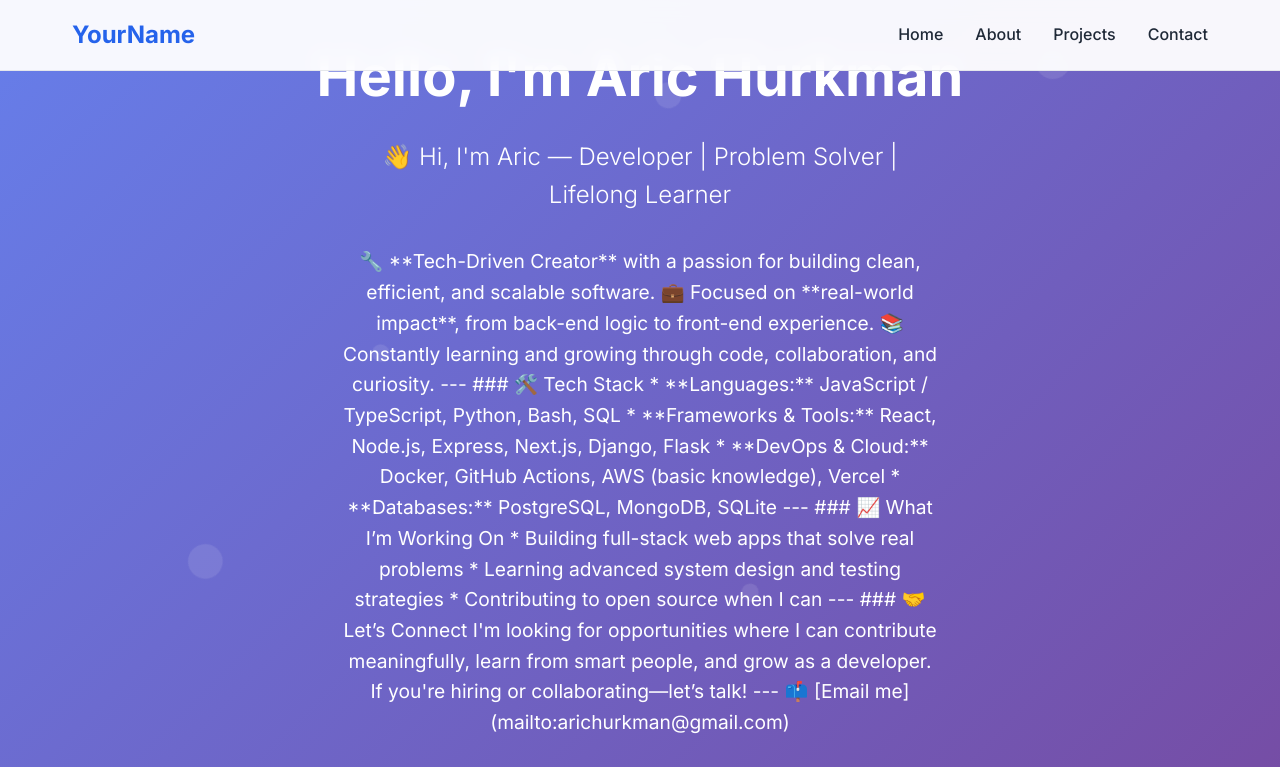
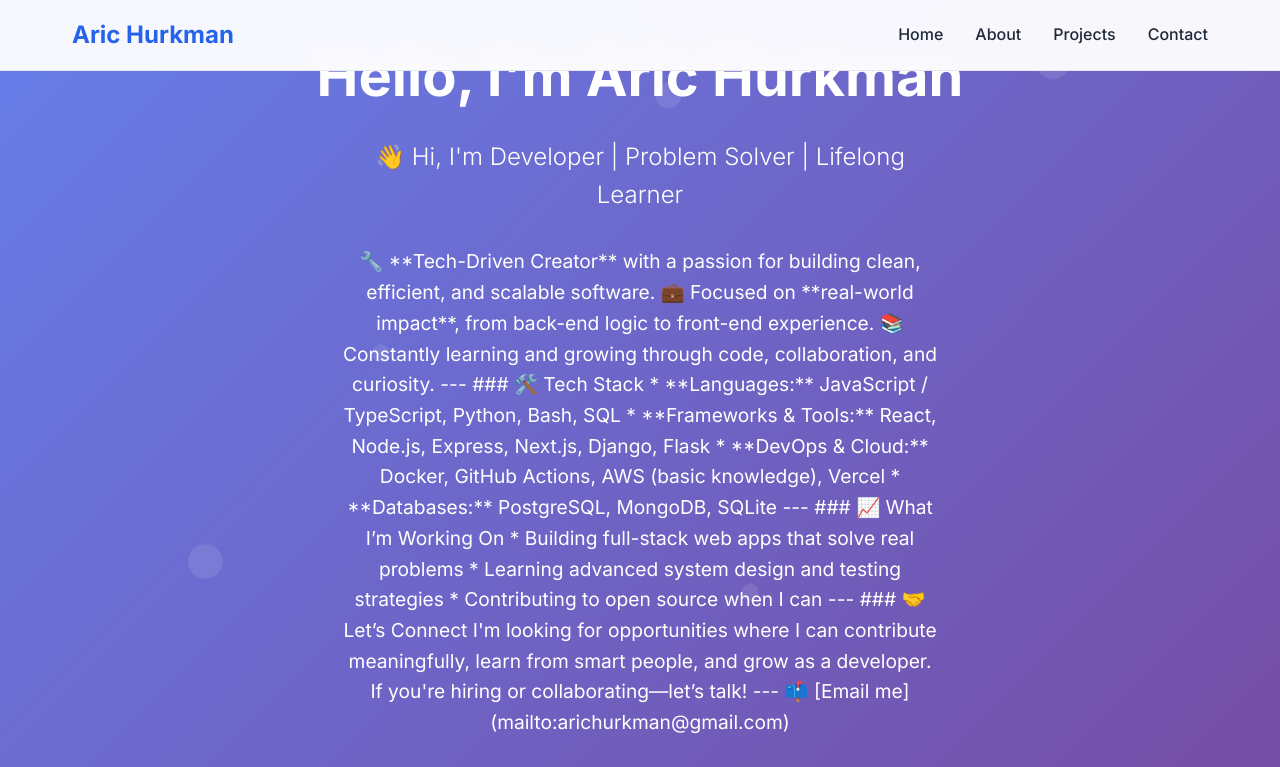
Before and after one commit to aturs3001/portfolio-, a plain HTML site: page index.html in a window 1280 px wide. Shown: the top 767 px of the page. Drawn offline with Linux system fonts and the light colour scheme.

Commit message:
Update logo and hero section content with personal branding details

```diff
--- a/index.html
+++ b/index.html
@@ -615,7 +615,7 @@
     <nav class="navbar">
         <div class="nav-container">
             <!-- Logo/Brand -->
-            <a href="#" class="logo">YourName</a>
+            <a href="#" class="logo">Aric Hurkman</a>
 
             <!-- Navigation Menu -->
             <ul class="nav-menu">
@@ -638,7 +638,7 @@
     <section id="home" class="hero">
         <div class="hero-content">
             <h1>Hello, I'm Aric Hurkman</h1>
-            <p class="subtitle">👋 Hi, I'm Aric — Developer | Problem Solver | Lifelong Learner</p>
+            <p class="subtitle">👋 Hi, I'm Developer | Problem Solver | Lifelong Learner</p>
             <p> 🔧 **Tech-Driven Creator** with a passion for building clean, efficient, and scalable software.
                 💼 Focused on **real-world impact**, from back-end logic to front-end experience.
                 📚 Constantly learning and growing through code, collaboration, and curiosity.
```
